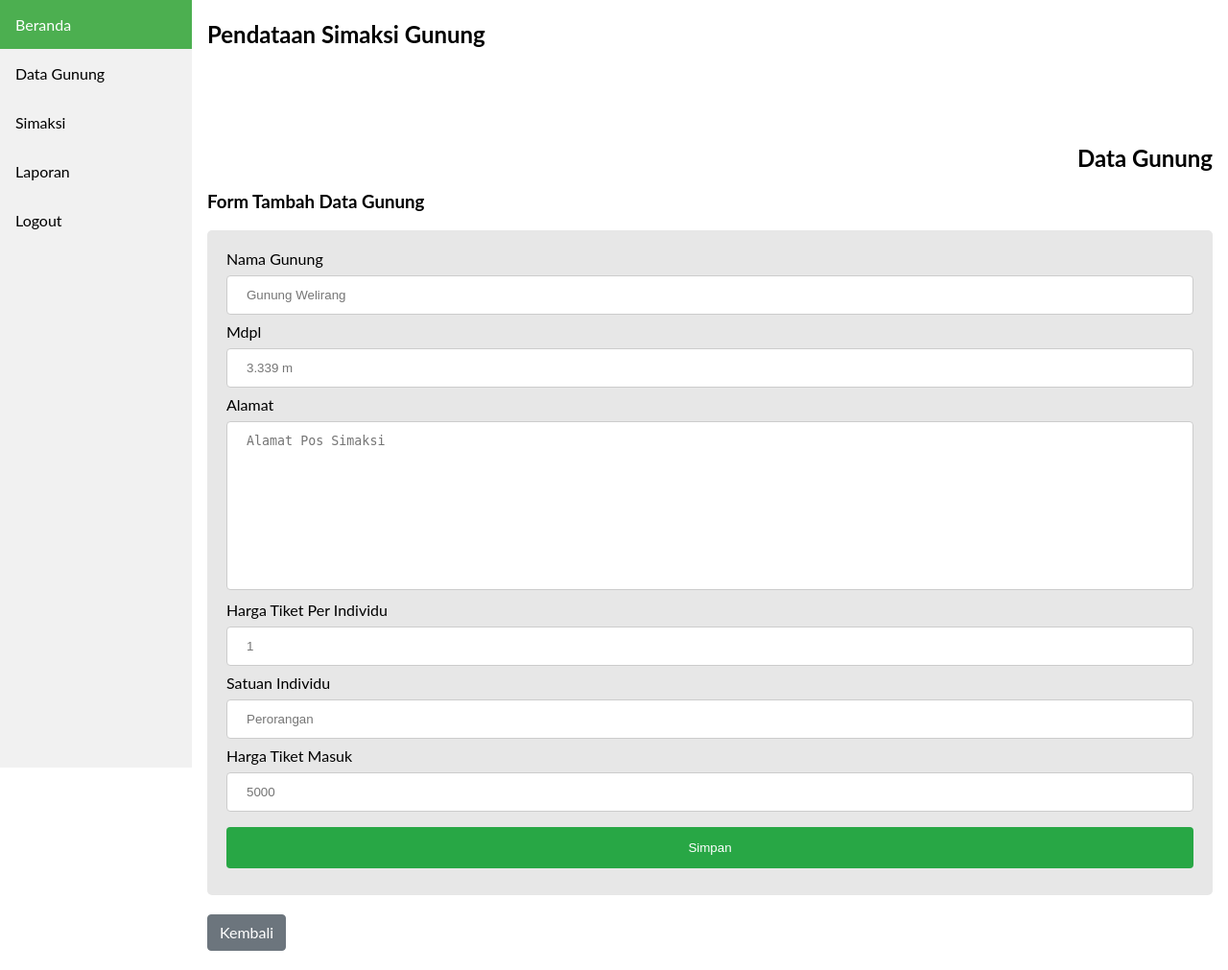
After one commit to adhimaspns/SistemSimaksi, a PHP site: page /frontend/data_gunung/form_tambah.php?page=beranda in a window 1280 px wide. The commit adds this page. Shown: the whole page at 96% size. Run offline with PHP 8.4, Linux system fonts and the light colour scheme.

Commit message:
on progres crud data gunung

```diff
--- a/beranda.php
+++ b/beranda.php
@@ -3,6 +3,7 @@
 <head>
   <meta name="viewport" content="width=device-width, initial-scale=1.0">
   <link rel="stylesheet" href="css/style.css">
+  <title>Beranda</title>
 </head>
 <body>
 
@@ -11,7 +12,8 @@
 ?>
 
 <div class="content">
-  <h2>Responsive Sidebar Example</h2>
+  <h1>Pendataan Simaksi Gunung</h1>
+  <h2 class="teks-rata-kanan margin-top-100">Beranda</h2>
 
 </div>
 
--- a/css/style.css
+++ b/css/style.css
@@ -54,3 +54,286 @@
     }
   }
 /* Akhir SideBar */
+
+/* TABLE */
+  .kotak-table {
+    overflow-x:auto !important;
+  }
+  .table-responsive {
+    border-collapse: collapse;
+    border-spacing: 0;
+    width: 100%;
+    border: 1px solid #ddd;
+  }
+
+  .table-responsive th, td {
+    text-align: left;
+    padding: 8px;
+  }
+
+  .table-responsivetr:nth-child(even){background-color: #f2f2f2}
+/* Akhir TABLE */
+
+/* FORM */
+  .form{
+    width: 100%;
+    padding: 12px 20px;
+    margin: 8px 0;
+    display: inline-block;
+    border: 1px solid #ccc;
+    border-radius: 4px;
+    box-sizing: border-box;
+  }
+
+  .form-50 {
+    width: 50%;
+    padding: 12px 20px;
+    margin: 8px 0;
+    display: inline-block;
+    border: 1px solid #ccc;
+    border-radius: 4px;
+    box-sizing: border-box;
+  }
+
+  .form-radius{
+    width: 100%;
+    padding: 12px 20px;
+    margin: 8px 0;
+    display: inline-block;
+    border: 1px solid #ccc;
+    border-radius: 4px;
+    box-sizing: border-box;
+    border-radius: 15px !important;
+  }
+
+  .button-form-full {
+    width: 100%;
+    color: white;
+    padding: 14px 20px;
+    margin: 8px 0;
+    border: none;
+    border-radius: 4px;
+    cursor: pointer;
+  }
+
+  .kotak-form {
+    border-radius: 5px;
+    /* background-color: #e2e2e2; */
+    /* background-color: #e9e9e9; */
+    background-color: #e7e7e7;
+    padding: 20px;
+  }
+
+  .form-box-clear {
+    border-radius: 5px;
+    padding: 20px;
+  }
+
+  .form-edit {
+    /* background-color: #f1e9a1 !important; */
+    /* background-color: #f3eba5 !important; */
+    background-color: #f0e9ab !important;
+  }
+  .textarea-no-resize {
+    resize: none;
+  }
+/* FORM */
+
+/* BACKGROUND */
+.background-biru {
+  background-color: #007bff !important;
+}
+
+
+.background-hijau {
+  background-color: #28a745 !important;
+}
+
+
+.background-kuning {
+  background-color: #ffc107 !important;
+}
+
+
+.background-merah {
+  background-color: #dc3545 !important;
+}
+
+
+.background-abu-abu {
+  background-color: #6c757d !important;
+}
+
+
+.background-info {
+  background-color: #17a2b8 !important;
+}
+
+.backgorund-e7 {
+  background-color: #e7e7e7 !important;
+}
+
+.background-hitam {
+  background-color: #343a40 !important;
+}
+/* BACKGROUND */
+
+/* COLOR */
+.teks-putih {
+  color: #ffffff !important;
+}
+.teks-merah {
+  color: #dc3545 !important;
+}
+.teks-kuning {
+  color: #ffc107 !important;
+}
+.teks-hijau {
+  color: #28a745 !important;
+}
+.teks-hitam {
+  color: #343a40 !important;
+}
+.teks-biru {
+  color: #007bff !important;
+}
+/* COLOR */
+
+/* TMBL */
+  .tmbl {
+    text-decoration: none !important;
+    display: inline-block;
+    font-weight: 400;
+    color: #212529;
+    text-align: center;
+    vertical-align: middle;
+    cursor: pointer;
+    -webkit-user-select: none;
+    -moz-user-select: none;
+    -ms-user-select: none;
+    user-select: none;
+    background-color: transparent;
+    border: 1px solid transparent;
+    padding: 0.375rem 0.75rem;
+    font-size: 1rem;
+    line-height: 1.5;
+    border-radius: 0.25rem;
+    transition: color 0.15s ease-in-out, background-color 0.15s ease-in-out, border-color 0.15s ease-in-out, box-shadow 0.15s ease-in-out;
+  }
+
+  .tmbl-radius {
+    display: inline-block;
+    font-weight: 400;
+    color: #212529;
+    text-align: center;
+    vertical-align: middle;
+    cursor: pointer;
+    -webkit-user-select: none;
+    -moz-user-select: none;
+    -ms-user-select: none;
+    user-select: none;
+    background-color: transparent;
+    border: 1px solid transparent;
+    padding: 0.375rem 0.75rem;
+    font-size: 1rem;
+    line-height: 1.5;
+    border-radius: 15px !important;
+    transition: color 0.15s ease-in-out, background-color 0.15s ease-in-out, border-color 0.15s ease-in-out, box-shadow 0.15s ease-in-out;
+  }
+
+
+  .tmbl-biru {
+    color: #fff;
+    background-color: #007bff;
+    border-color: #007bff;
+  }
+  .tmbl-biru:hover {
+    color: #fff;
+    background-color: #0069d9;
+    border-color: #0062cc;
+  }
+
+
+  .tmbl-hijau {
+    color: #fff;
+    background-color: #28a745;
+    border-color: #28a745;
+  }
+  .tmbl-hijau:hover {
+    color: #fff;
+    background-color: #218838;
+    border-color: #1e7e34;
+  }
+
+
+  .tmbl-abu-abu {
+    color: #fff;
+    background-color: #6c757d;
+    border-color: #6c757d;
+  }
+  .tmbl-abu-abu:hover {
+    color: #fff;
+    background-color: #5a6268;
+    border-color: #545b62;
+  }
+
+
+  .tmbl-kuning {
+    color: #212529;
+    background-color: #ffc107;
+    border-color: #ffc107;
+  }
+  .tmbl-kuning:hover {
+    color: #212529;
+    background-color: #e0a800;
+    border-color: #d39e00;
+  }
+
+
+  .tmbl-merah {
+    color: #fff;
+    background-color: #dc3545;
+    border-color: #dc3545;
+  }
+  .tmbl-merah:hover{
+    color: #fff;
+    background-color: #c82333;
+    border-color: #bd2130;
+  }
+
+
+  .tmbl-info {
+    color: #fff;
+    background-color: #17a2b8;
+    border-color: #17a2b8;
+  }
+  .tmbl-info:hover {
+    color: #fff;
+    background-color: #138496;
+    border-color: #117a8b;
+  }
+/* TMBL */
+
+/* Grid Sistem */
+  .teks-rata-kanan {
+    text-align: right !important;
+  }
+  .margin-top-50 {
+    margin-top: 50px !important;
+  }
+  .margin-top-100 {
+    margin-top: 100px !important;
+  }
+  .margin-20-0 {
+    margin: 20px 0 !important;
+  }
+  .margin-bottom-100 {
+    margin-bottom: 100px !important;
+  }
+  .margin-bottom-200 {
+    margin-bottom: 200px !important;
+  }
+  .margin-top-200 {
+    margin-top: 200px !important;
+  }
+/* Akhir Grid Sistem */
--- /dev/null
+++ b/frontend/data_gunung/form_tambah.php
@@ -0,0 +1,49 @@
+<!DOCTYPE html>
+<html>
+<head>
+  <meta name="viewport" content="width=device-width, initial-scale=1.0">
+  <link rel="stylesheet" href="../../css/style.css">
+  <title>Data Gunung</title>
+</head>
+<body>
+
+<?php
+  include '../layouts/sidebar.php';
+?>
+
+<div class="content">
+  <h2>Pendataan Simaksi Gunung</h2>
+  <h2 class="teks-rata-kanan margin-top-100">Data Gunung</h2>
+
+
+  <h3>Form Tambah Data Gunung</h3>
+  <div class="kotak-form">
+    <form action="../../backend/data_gunung/data_gunung.php" method="POST">
+      <label>Nama Gunung</label>
+      <input type="text" class="form" name="nama_gunung" placeholder="Gunung Welirang">
+
+      <label>Mdpl</label>
+      <input type="text" class="form" name="mdpl" placeholder="3.339 m">
+
+      <label>Alamat</label>
+      <textarea name="alamat" class="form textarea-no-resize" cols="30" rows="10" placeholder="Alamat Pos Simaksi"></textarea>
+
+      <label>Harga Tiket Per Individu</label>
+      <input type="text" class="form" name="harga_satuan" placeholder="1">
+
+      <label>Satuan Individu</label>
+      <input type="text" class="form" name="satuan" placeholder="Perorangan">
+
+      <label>Harga Tiket Masuk</label>
+      <input type="text" class="form" name="htm" placeholder="5000">
+
+      <input type="submit" class="button-form-full background-hijau" name="simpanDataGunung" value="Simpan">
+    </form>
+  </div>
+  <a href="index.php?page=databarang" class="tmbl tmbl-abu-abu margin-20-0">
+    Kembali
+  </a>
+</div>
+
+</body>
+</html>
--- a/frontend/layouts/sidebar.php
+++ b/frontend/layouts/sidebar.php
@@ -1,7 +1,7 @@
 <div class="sidebar">
-  <a class="active" href="#home">Beranda</a>
-  <a href="#news">Data Gunung</a>
-  <a href="#contact">Simaksi</a>
-  <a href="#about">Laporan</a>
-  <a href="#about">Logout</a>
+  <a class="<?php if($_GET['page'] == 'beranda'){  ?>active <?php }?>" href="/PendataanSimaksiGunung/beranda.php?page=beranda">Beranda</a>
+  <a class="<?php if($_GET['page'] == 'datagunung'){  ?>active <?php }?>" href="/PendataanSimaksiGunung/frontend/data_gunung/index.php?page=datagunung">Data Gunung</a>
+  <a class="<?php if($_GET['page'] == 'simaksi'){  ?>active <?php }?>" href="#contact">Simaksi</a>
+  <a class="<?php if($_GET['page'] == 'laporan'){  ?>active <?php }?>" href="#about">Laporan</a>
+  <a class="<?php if($_GET['page'] == 'logout'){  ?>active <?php }?>" href="#about">Logout</a>
 </div>
```
Also changed, not shown: backend/data_gunung/data_gunung.php (added, +40 -0 lines), frontend/data_gunung/index.php (added, +36 -0 lines).
